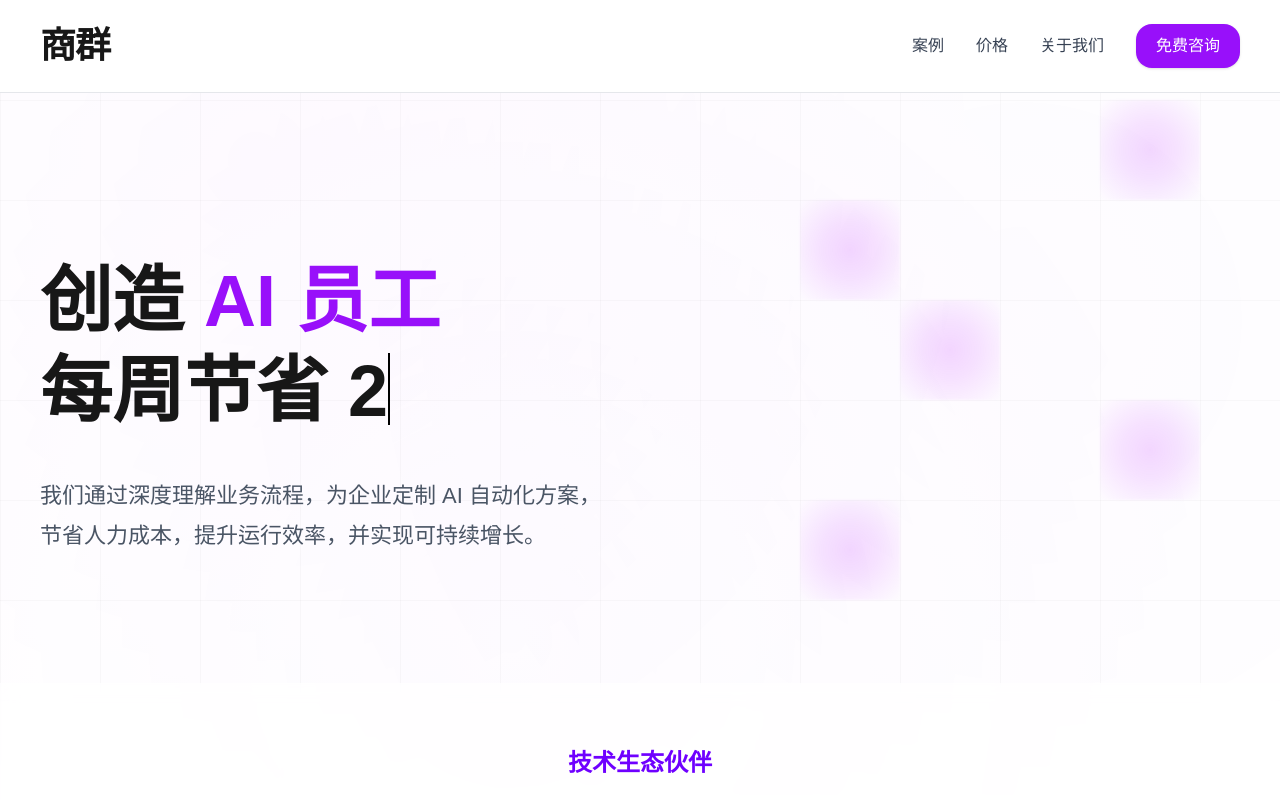
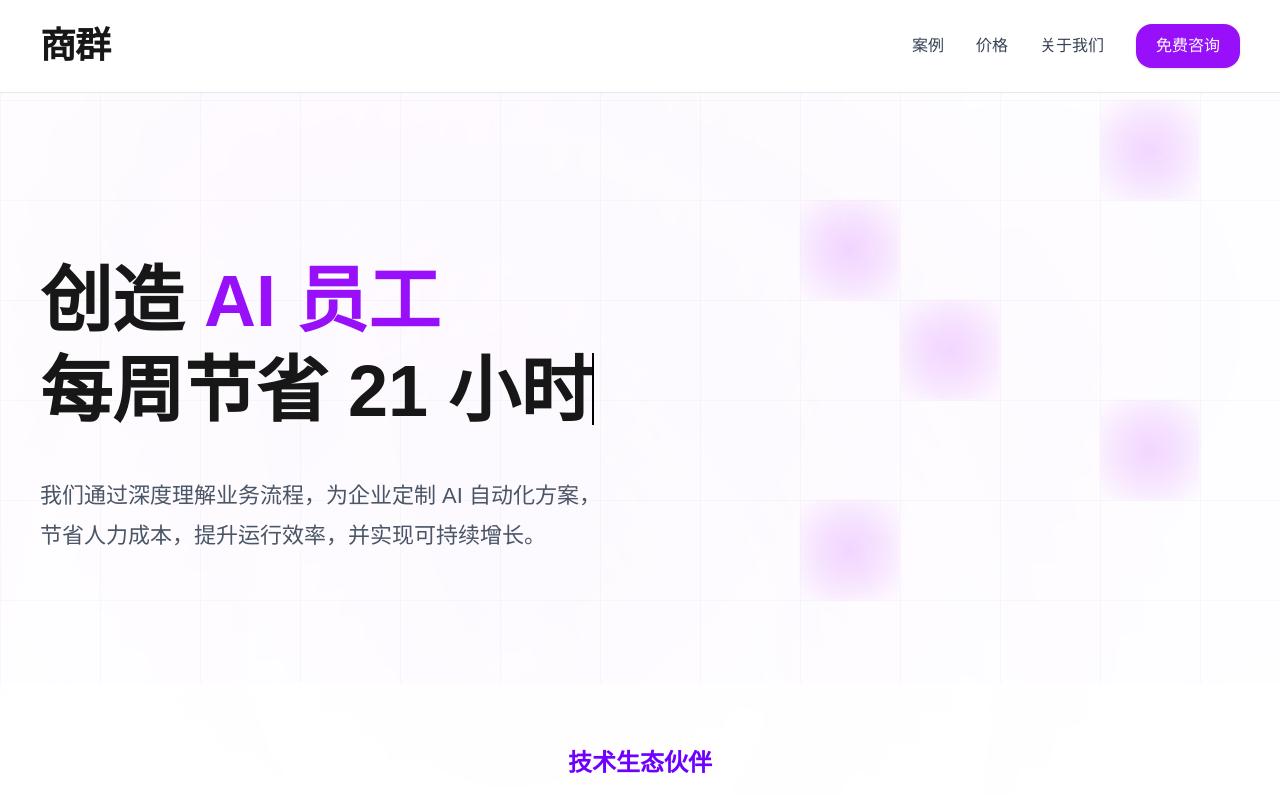
Before and after one commit to LEO-JIM/shangqunai, a Next.js app: page / in a window 1280 px wide. Shown: the top 800 px of the page. Built offline with nearby package versions, Linux system fonts and the light colour scheme.

Commit message:
change typing speeding

```diff
--- a/components/DynamicWords.tsx
+++ b/components/DynamicWords.tsx
@@ -18,7 +18,7 @@ export default function DynamicWords() {
   useEffect(() => {
     // ⭐（1）句子打完 → 停留 → 开始删除
     if (!deleting && subIndex === words[index].length) {
-      const pause = setTimeout(() => setDeleting(true), 2300);
+      const pause = setTimeout(() => setDeleting(true), 2000);
       return () => clearTimeout(pause);
     }
 
@@ -32,7 +32,7 @@ export default function DynamicWords() {
     // ⭐（3）正常打字和删除逻辑
     const timeout = setTimeout(() => {
       setSubIndex((prev) => prev + (deleting ? -1 : 1));
-    }, deleting ? 80 : 200); // 删除速度 | 打字速度
+    }, deleting ? 70 : 170); // 删除速度 | 打字速度
 
     return () => clearTimeout(timeout);
   }, [subIndex, deleting, index]);
```
